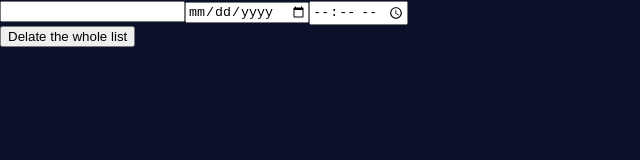
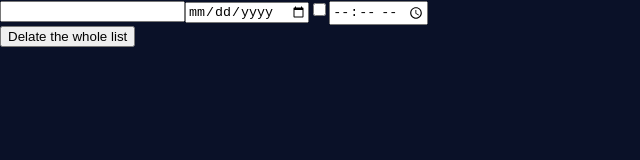
Before and after one commit to ota200/Scheduling-app, a React (Create React App) app: page / in a window 1280 px wide. Shown: the top 160 px of the page, without its empty margins (0-640 px from the left). Built offline with nearby package versions, Linux system fonts and the light colour scheme.

Commit message:
Checkbox

```diff
--- a/src/App.js
+++ b/src/App.js
@@ -9,6 +9,7 @@ export default function Notes() {
   const [words,setWord] = useState("")
   const [times,setTime] = useState("")
 
+  let T = true
 
   function getWords(e) {
     setWord(e.target.value)
@@ -54,6 +55,8 @@ export default function Notes() {
           <form onSubmit={getText}>
               <input value={words} onChange={getWords} ></input>
               <input type="date" value={dates} onChange={getDates} ></input>
+              <input type="checkbox" ></input>
+
               <input type="time" value={times} onChange={getTimes} ></input>
 
           </form>
```
